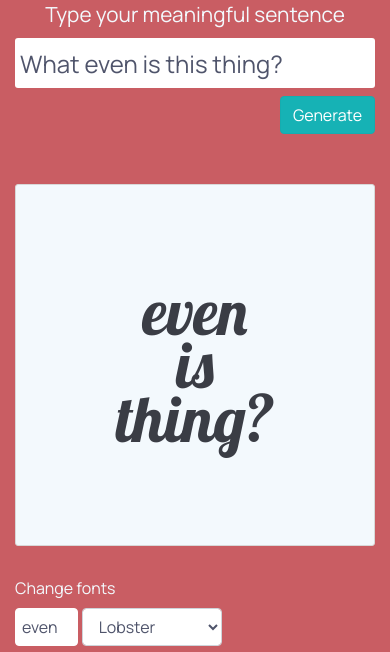
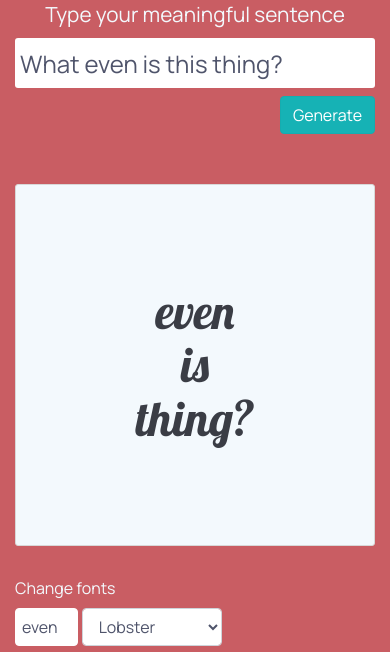
Before and after one commit to soniarizzodev/BeautyWords, a Flask app: page / in a window 390 px wide. Shown: the part 208-860 px from the top of the page. Run offline with Flask 2, Linux system fonts and the light colour scheme; some libraries are stand-ins or nearby versions.

Commit message:
Graphic fixes

```diff
--- a/webapp/static/content/site.css
+++ b/webapp/static/content/site.css
@@ -31,7 +31,10 @@ body {
 
 .canvas{
     margin:50px 0 30px 0;
-    padding:100px;
+    padding-top:100px;
+    padding-bottom:100px;
+    padding-left:5%;
+    padding-right:5%;
     font-size:var(--font-size);
     border:1px solid #d8d8d8;
     border-radius:3px;
@@ -47,6 +50,9 @@ body {
    margin:0;
    line-height:calc(var(--font-size) / 3 * 2.5);
    opacity:0.9;
+   width:100%;
+   word-wrap:break-word;
+   text-align:center;
 }
 
 label.big{
@@ -118,7 +124,12 @@ h2{
 }
 
 .btn-primary:not(:disabled):not(.disabled).active, .btn-primary:not(:disabled):not(.disabled):active, .show>.btn-primary.dropdown-toggle {
-     background-color: #18a2a5;
+    background-color: #18a2a5;
+    border-color: #188d8f;
+}
+
+.btn-primary.focus, .btn-primary:focus {
+    background-color: #18a2a5;
     border-color: #188d8f;
 }
 
@@ -180,3 +191,10 @@ a, a:hover, a:active{
 .SpecialElite {
     font-family: "SpecialElite";
 }
+
+@media (max-width:576px){
+    .canvas p{
+        font-size:3rem;
+    }
+
+}
```
